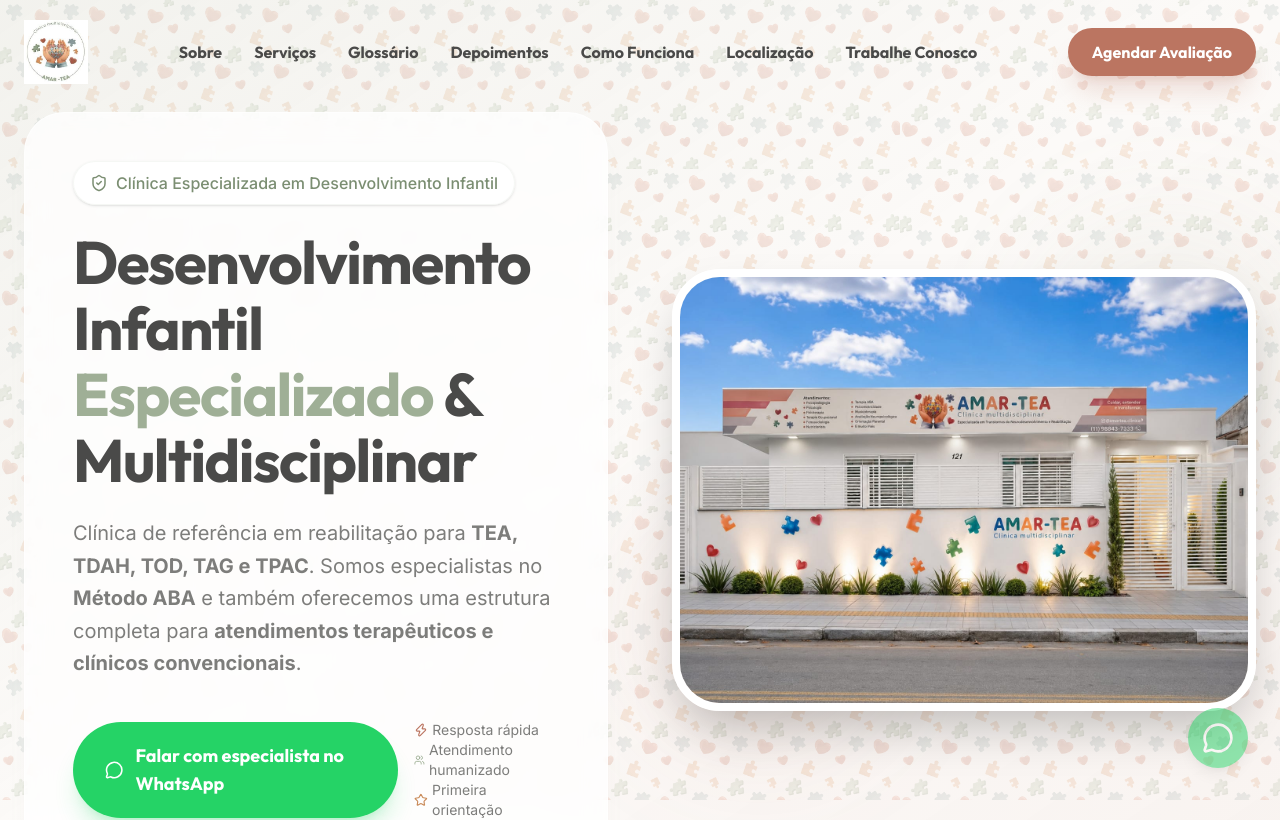
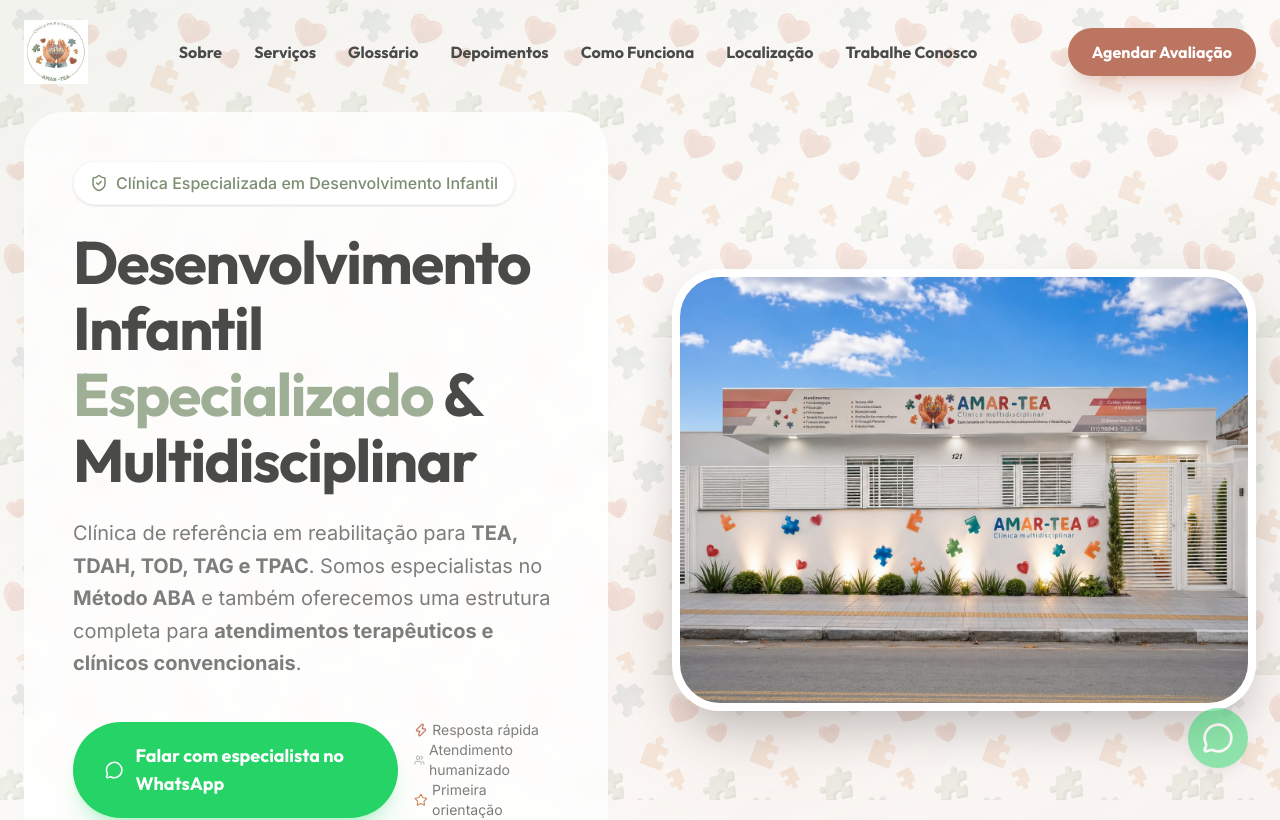
Before and after one commit to mslol21/amartea, a Next.js app: page / in a window 1280 px wide. Shown: the top 820 px of the page. Built offline with nearby package versions, Linux system fonts and the light colour scheme.

Commit message:
style: dobra o tamanho do pattern de fundo para 600px para ampliar os elementos

```diff
--- a/src/app/globals.css
+++ b/src/app/globals.css
@@ -102,5 +102,5 @@
 .bg-brand-pattern {
   background-image: url("/brand-pattern.png");
   background-repeat: repeat;
-  background-size: 300px;
+  background-size: 600px;
 }
```
